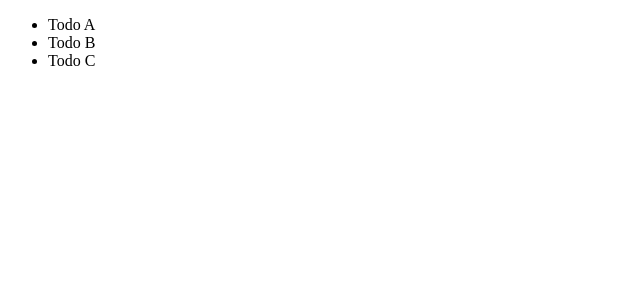
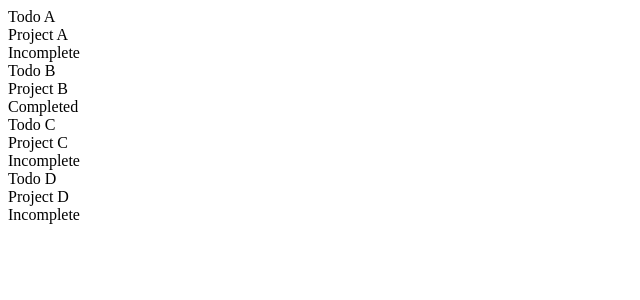
Before and after one commit to tsai810417/Todo-Vue, a Vue app: page / in a window 1280 px wide. Shown: the top 300 px of the page, without its empty margins (0-640 px from the left). Built offline with nearby package versions, Linux system fonts and the light colour scheme.

Commit message:
pass todos as props to the componenet and render all the informations

```diff
--- a/src/App.vue
+++ b/src/App.vue
@@ -1,6 +1,6 @@
 <template>
   <div id="app">
-    <todo-list/>
+    <todo-list v-bind:todos="todos"></todo-list>
   </div>
 </template>
 
@@ -12,7 +12,33 @@ export default {
   components: {
     TodoList,
   },
+  data() {
+    return {
+      todos: [{
+        id: 1,
+        title: 'Todo A',
+        project: 'Project A',
+        done: false,
+      }, {
+        id: 2,
+        title: 'Todo B',
+        project: 'Project B',
+        done: true,
+      }, {
+        id: 3,
+        title: 'Todo C',
+        project: 'Project C',
+        done: false,
+      }, {
+        id: 4,
+        title: 'Todo D',
+        project: 'Project D',
+        done: false,
+      }],
+    };
+  },
 };
+
 </script>
 
 <style>
--- a/src/components/TodoList.vue
+++ b/src/components/TodoList.vue
@@ -1,16 +1,28 @@
 <template lang="html">
-  <div class="">
-    <ul>
-      <li>Todo A</li>
-      <li>Todo B</li>
-      <li>Todo C</li>
-    </ul>
+  <div>
+    <div class="centered card" v-for="todo in todos" v-bind:key="todo.id">
+      <div class="content">
+        <div class="header">
+          {{ todo.title }}
+        </div>
+        <div class="meta">
+          {{ todo.project }}
+        </div>
+        <div v-show="todo.done">
+          Completed
+        </div>
+        <div v-show="!todo.done">
+          Incomplete
+        </div>
+      </div>
+    </div>
   </div>
 </template>
 
 <script type="text/javascript">
 export default {
-}
+  props: ['todos'],
+};
 </script>
 
 <style lang="css">
```
